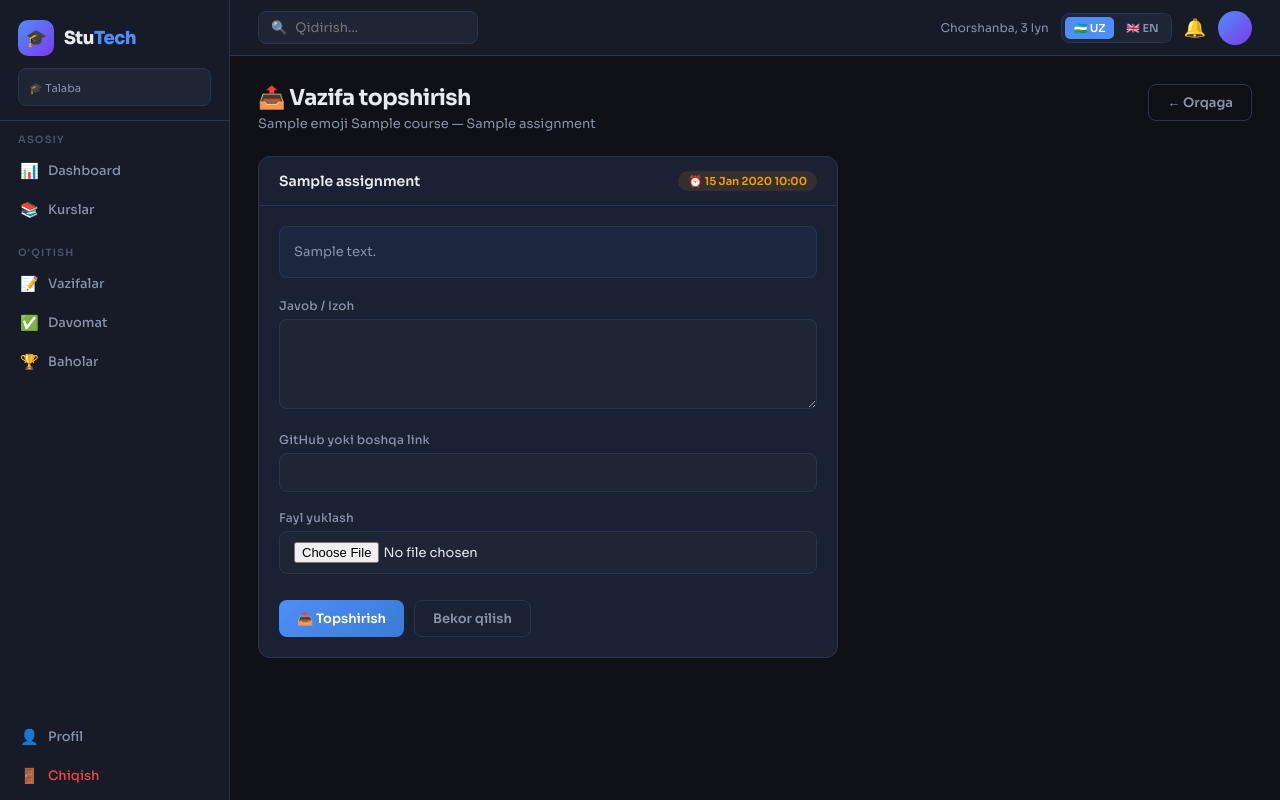
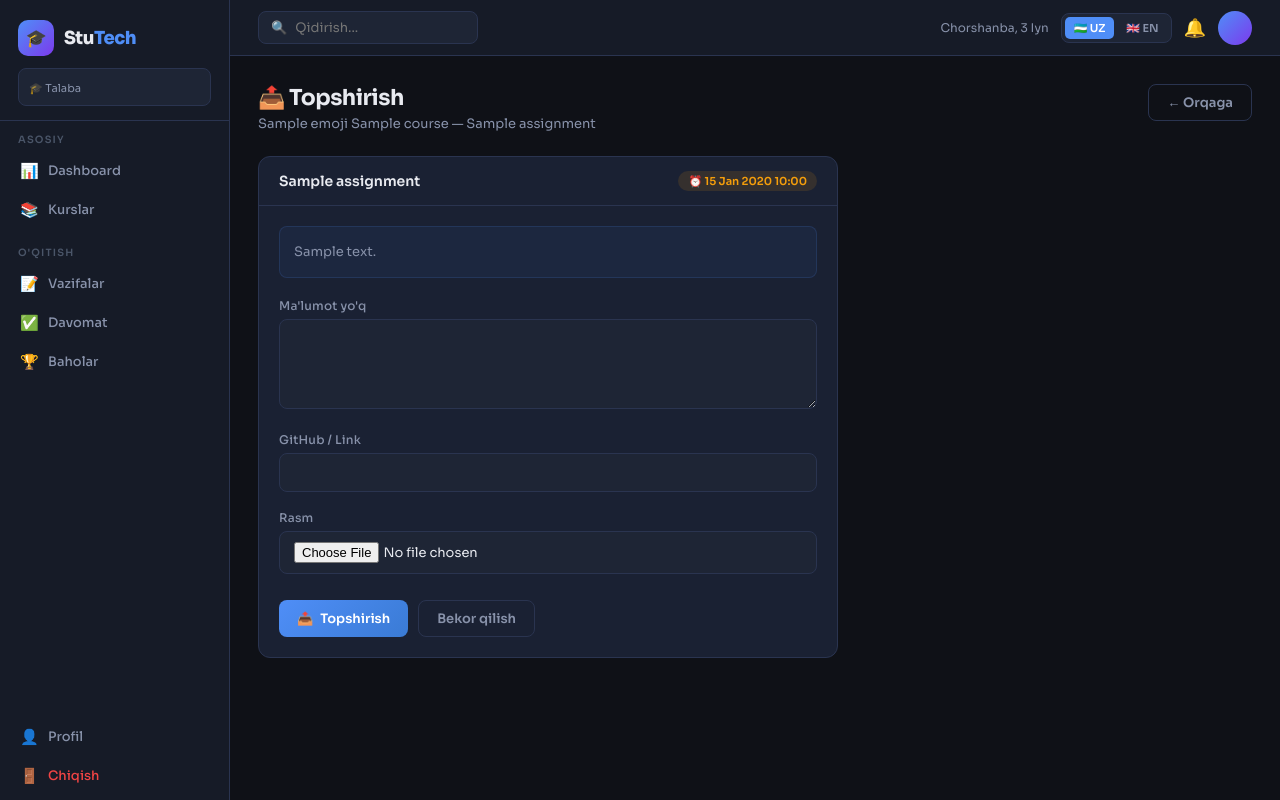
Before and after one commit to napasovdoniyor20050715/stutech-app, a Django app: template templates/assignments/submit.html in a window 1280 px wide. Run offline with Django 5.2, Linux system fonts and the light colour scheme; the template is opened without the code that fills it: most values are stand-ins (such as "Sample title", 1, 10 or a date in 2020); form fields are guessed from the names that the template uses.

Commit message:
Update submit.html

```diff
--- a/templates/assignments/submit.html
+++ b/templates/assignments/submit.html
@@ -1,15 +1,18 @@
 {% extends 'base.html' %}
-{% block title %}Vazifa topshirish{% endblock %}
+{% block title %}{% endblock %}
 {% block content %}
-<div class="ph"><div class="ph-left"><h1>📤 Vazifa topshirish</h1><p>{{ assignment.course.emoji }} {{ assignment.course.name }} — {{ assignment.title }}</p></div><a href="{% url 'assignment_list' %}" class="btn btn-outline">← Orqaga</a></div>
+<div class="ph"><div class="ph-left"><h1>📤 <span data-i18n="btn-submit">Topshirish</span></h1><p>{{ assignment.course.emoji }} {{ assignment.course.name }} — {{ assignment.title }}</p></div><a href="{% url 'assignment_list' %}" class="btn btn-outline" data-i18n="btn-back">← Orqaga</a></div>
 <div style="max-width:580px;"><div class="card"><div class="card-head"><h3>{{ assignment.title }}</h3><span class="badge b-amber">⏰ {{ assignment.due_date|date:"d M Y H:i" }}</span></div>
 <div class="card-body">
   <div style="padding:14px;background:rgba(79,142,247,.06);border:1px solid rgba(79,142,247,.15);border-radius:var(--r-sm);margin-bottom:20px;font-size:13px;color:var(--text2);line-height:1.7;">{{ assignment.description }}</div>
   <form method="post" enctype="multipart/form-data">{% csrf_token %}
-    <div class="form-group"><label>Javob / Izoh</label>{{ form.content }}</div>
-    <div class="form-group"><label>GitHub yoki boshqa link</label>{{ form.link }}</div>
-    <div class="form-group"><label>Fayl yuklash</label>{{ form.file }}</div>
-    <div class="form-actions"><button type="submit" class="btn btn-primary">📤 Topshirish</button><a href="{% url 'assignment_list' %}" class="btn btn-outline">Bekor qilish</a></div>
+    <div class="form-group"><label data-i18n="empty-no-data">Javob / Izoh</label>{{ form.content }}</div>
+    <div class="form-group"><label>GitHub / Link</label>{{ form.link }}</div>
+    <div class="form-group"><label data-i18n="field-photo">Fayl</label>{{ form.file }}</div>
+    <div class="form-actions">
+      <button type="submit" class="btn btn-primary">📤 <span data-i18n="btn-submit">Topshirish</span></button>
+      <a href="{% url 'assignment_list' %}" class="btn btn-outline" data-i18n="btn-cancel">Bekor qilish</a>
+    </div>
   </form>
 </div></div></div>
 {% endblock %}
```
